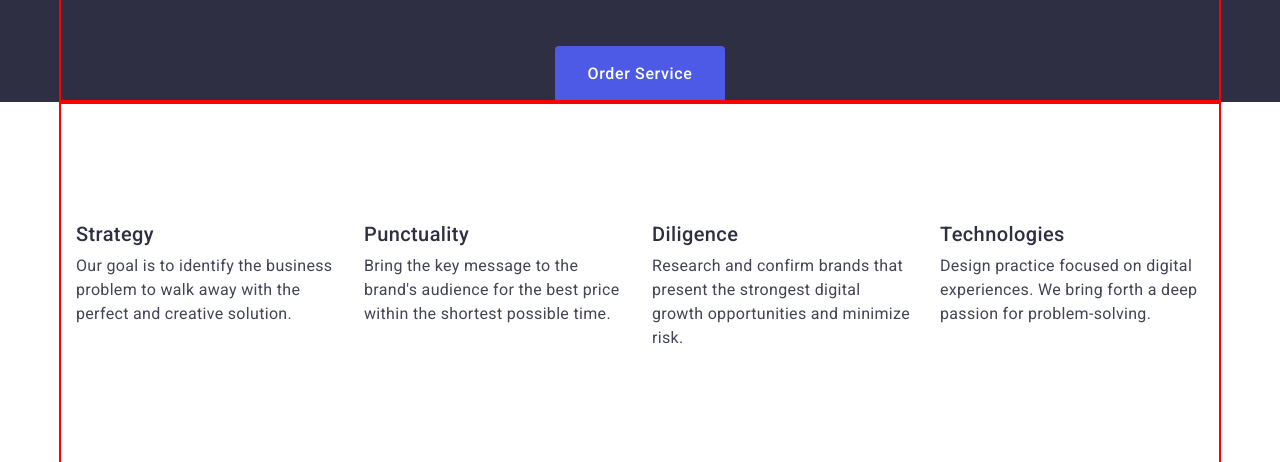
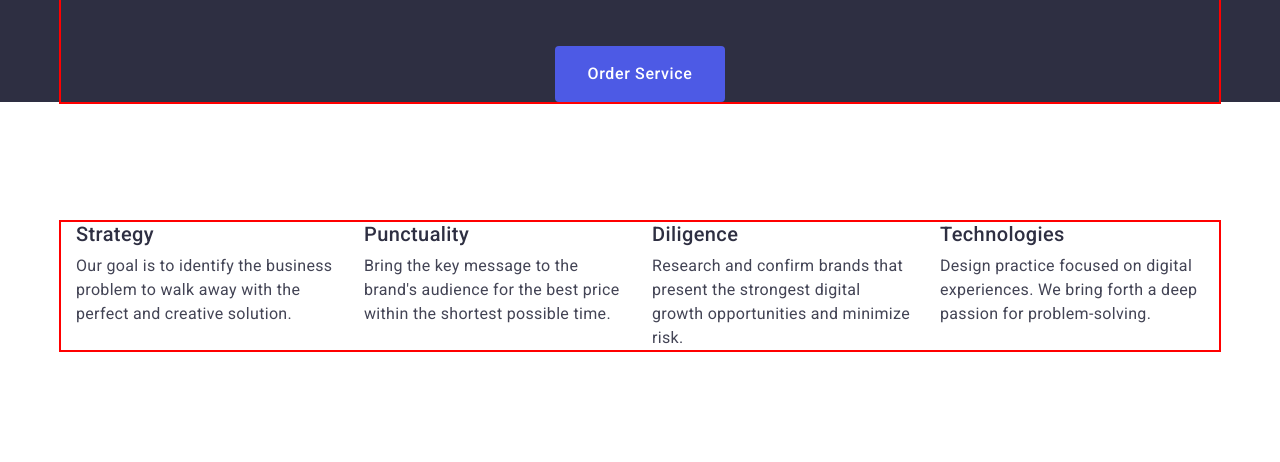
Before and after one commit to Maribelaya/goit-markup-hw-03, a plain HTML site: page index.html in a window 1280 px wide. Shown: the part 211-673 px from the top of the page. Drawn offline with nearby package versions, Linux system fonts and the light colour scheme.

Commit message:
webstudio

```diff
--- a/css/styles.css
+++ b/css/styles.css
@@ -215,7 +215,7 @@ button {
 .description-list {
     width: 264px;
 }
-.description .container{
+.description {
     padding-top: 120px;
     padding-bottom: 120px;
 }
```
